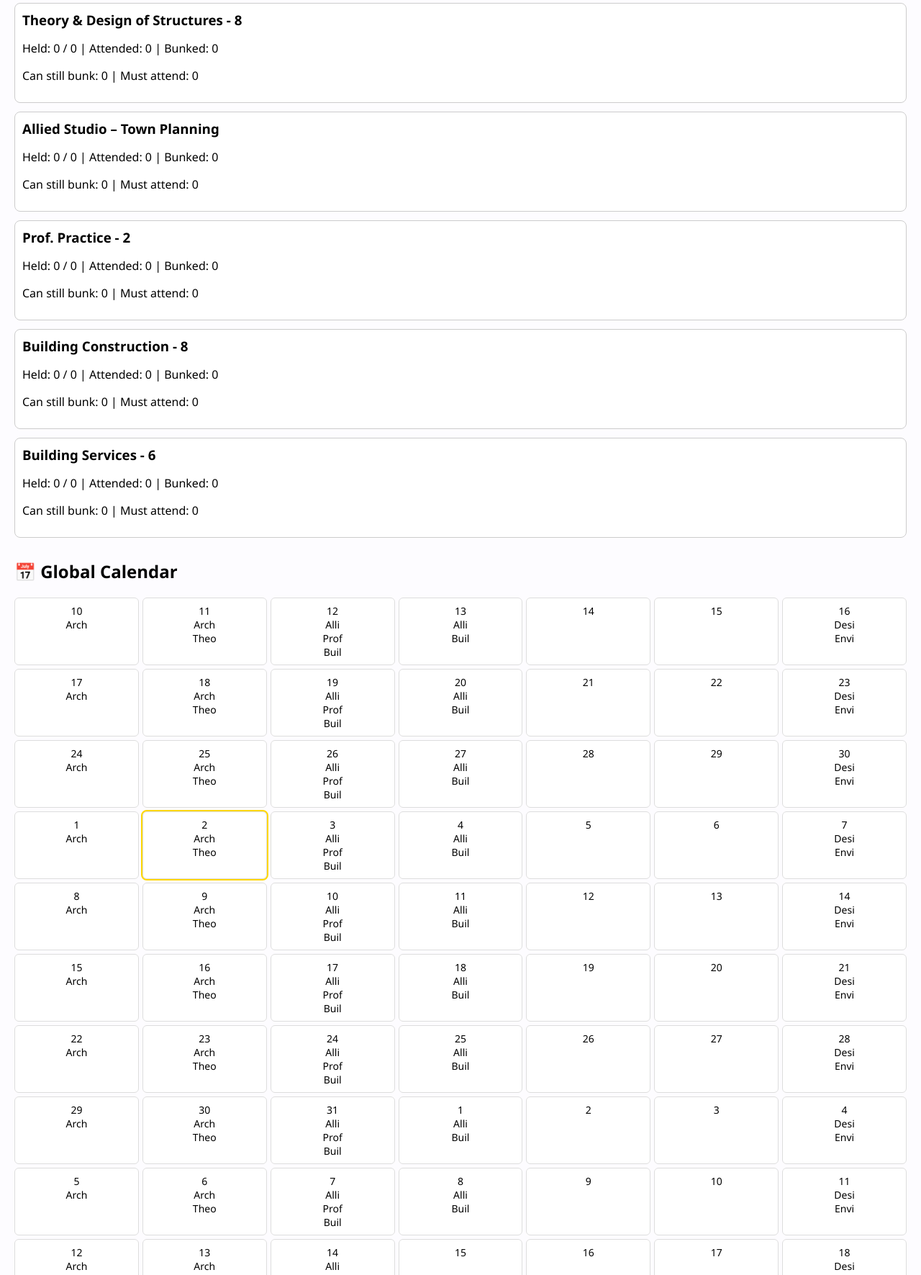
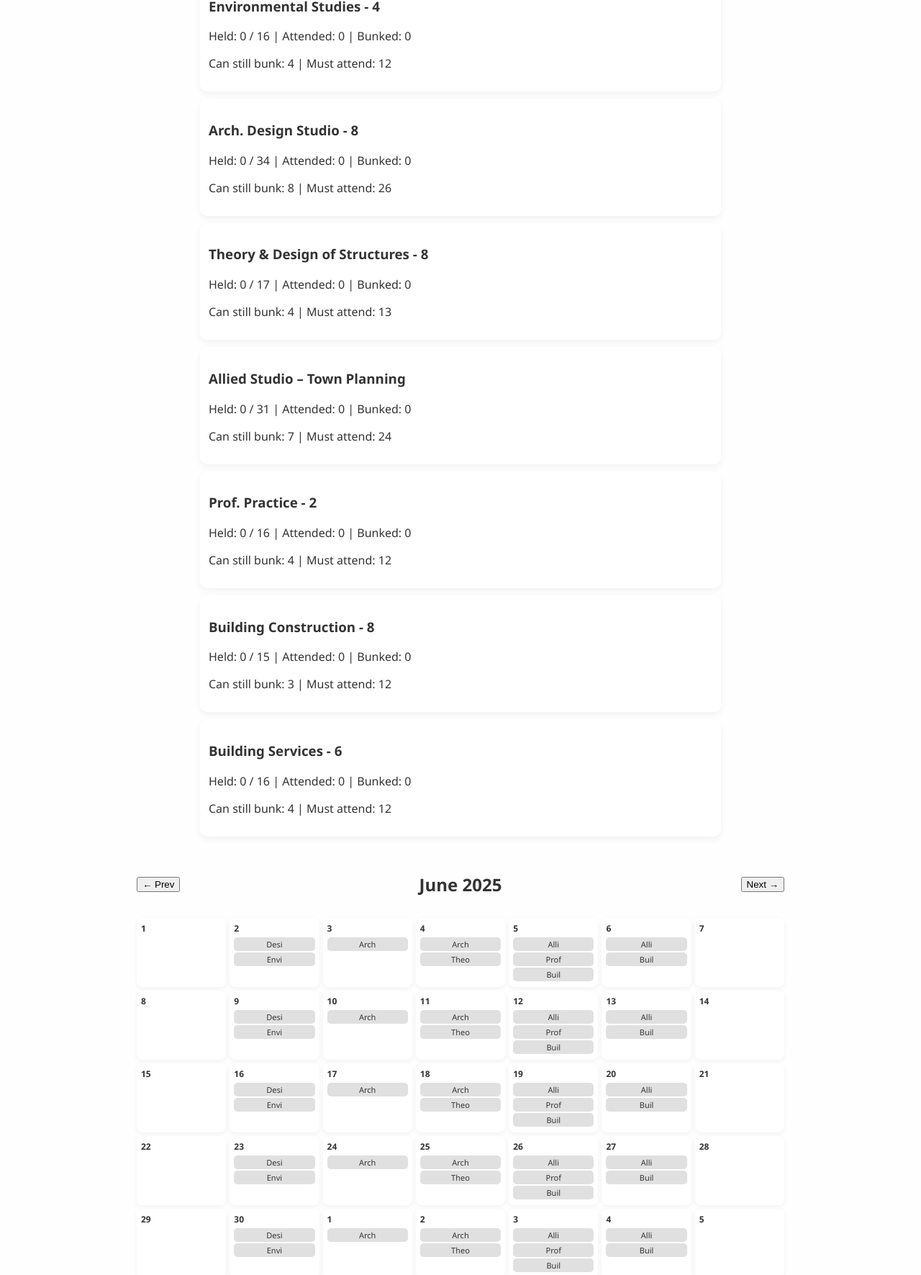
Before and after one commit to pranayj02/vibes, a plain HTML site: page index.html in a window 1280 px wide. Shown: the part 785-2556 px from the top of the page at 72% size. Drawn offline with Linux system fonts and the light colour scheme.

Commit message:
Update index.html

```diff
--- a/index.html
+++ b/index.html
@@ -5,40 +5,74 @@
   <title>Izzu’s Bunking Powertool</title>
   <meta name="viewport" content="width=device-width, initial-scale=1.0" />
   <style>
+    :root {
+      --bg: #fefeff;
+      --card: #ffffff;
+      --text: #333;
+      --attended: #c8f7c5;
+      --bunked: #f9c0c0;
+      --upcoming: #e0e0e0;
+    }
+    body.dark {
+      --bg: #1e1e2f;
+      --card: #2c2c3e;
+      --text: #eee;
+      --attended: #2e8b57;
+      --bunked: #8b2e2e;
+      --upcoming: #555;
+    }
     body {
+      margin: 0;
       font-family: 'Segoe UI', sans-serif;
-      margin: 0;
-      background: #fdfcff;
+      background: var(--bg);
+      color: var(--text);
       padding: 20px;
+      transition: all 0.3s ease;
     }
     header {
       text-align: center;
-      margin-bottom: 20px;
+      margin-bottom: 10px;
     }
-    .carousel {
-      display: flex;
-      overflow-x: auto;
-      gap: 10px;
-      padding: 10px;
-      margin-bottom: 30px;
+    .toggle-dark {
+      position: absolute;
+      top: 20px;
+      right: 20px;
+      background: #ffd93d;
+      border: none;
+      padding: 6px 10px;
+      border-radius: 6px;
+      cursor: pointer;
     }
-    .carousel img {
-      max-height: 180px;
-      border-radius: 10px;
-      flex-shrink: 0;
+    .carousel-container {
+      max-width: 600px;
+      margin: 0 auto 20px;
+      border-radius: 12px;
+      overflow: hidden;
+      box-shadow: 0 4px 10px rgba(0,0,0,0.1);
+    }
+    .carousel-image {
+      display: none;
+      width: 100%;
+      border-radius: 12px;
     }
     .subject-card {
-      border: 1px solid #ccc;
-      background: #fff;
-      border-radius: 8px;
-      padding: 10px;
-      margin-bottom: 12px;
-    }
-    .subject-card h3 {
-      margin: 0 0 6px;
+      background: var(--card);
+      border-radius: 10px;
+      padding: 12px;
+      margin: 10px auto;
+      max-width: 700px;
+      box-shadow: 0 4px 10px rgba(0,0,0,0.05);
     }
     .calendar {
       margin-top: 30px;
+      max-width: 900px;
+      margin-left: auto;
+      margin-right: auto;
+    }
+    .calendar-header {
+      display: flex;
+      justify-content: space-between;
+      align-items: center;
     }
     .calendar-grid {
       display: grid;
@@ -47,76 +81,82 @@
       margin-top: 10px;
     }
     .calendar-day {
-      background: #fff;
-      padding: 8px;
-      border-radius: 6px;
+      background: var(--card);
+      border-radius: 8px;
+      padding: 6px;
+      min-height: 80px;
+      font-size: 12px;
+      box-shadow: 0 2px 6px rgba(0,0,0,0.05);
+    }
+    .calendar-day h4 {
+      margin: 0 0 4px;
+    }
+    .class-button {
+      display: block;
+      margin: 2px 0;
+      font-size: 11px;
+      padding: 2px 4px;
+      border-radius: 5px;
+      cursor: pointer;
       text-align: center;
-      font-size: 14px;
-      cursor: pointer;
-      border: 1px solid #ddd;
     }
-    .calendar-day.attended {
-      background-color: #c8f7c5;
-    }
-    .calendar-day.bunked {
-      background-color: #f9c0c0;
-    }
-    .calendar-day.today {
-      outline: 2px solid gold;
-    }
+    .attended { background: var(--attended); }
+    .bunked { background: var(--bunked); }
+    .upcoming { background: var(--upcoming); }
     .legend {
       display: flex;
       justify-content: center;
+      gap: 15px;
       margin-top: 10px;
-      gap: 20px;
     }
-    .legend div {
+    .legend span {
       display: flex;
       align-items: center;
       gap: 5px;
-      font-size: 14px;
     }
     .dot {
       width: 12px;
       height: 12px;
       border-radius: 50%;
     }
-    .dot.attended { background: #45cb78; }
-    .dot.bunked   { background: #e14e4e; }
-    .dot.upcoming { background: #ccc; }
+    .dot.attended { background: var(--attended); }
+    .dot.bunked   { background: var(--bunked); }
+    .dot.upcoming { background: var(--upcoming); }
   </style>
 </head>
 <body>
+  <button class="toggle-dark" onclick="toggleDarkMode()">🌙 Toggle</button>
   <header>
     <h1>Izzu’s Bunking Powertool</h1>
   </header>
 
-  <!-- 🎠 Carousel -->
-  <div class="carousel">
-    <img src="FE587BEE-B75A-4339-A4FC-4BDBE073A250.jpeg" />
-    <img src="IMG_0330.jpeg" />
-    <img src="IMG_3484.jpeg" />
-    <img src="IMG_5178.jpeg" />
-    <img src="IMG_5179.jpeg" />
-    <img src="IMG_5180.jpeg" />
+  <div class="carousel-container">
+    <img class="carousel-image" src="FE587BEE-B75A-4339-A4FC-4BDBE073A250.jpeg" />
+    <img class="carousel-image" src="IMG_0330.jpeg" />
+    <img class="carousel-image" src="IMG_3484.jpeg" />
+    <img class="carousel-image" src="IMG_5178.jpeg" />
+    <img class="carousel-image" src="IMG_5179.jpeg" />
+    <img class="carousel-image" src="IMG_5180.jpeg" />
   </div>
 
-  <!-- 📊 Subject-wise Stats -->
   <div id="subjectStats"></div>
 
-  <!-- 📅 Calendar -->
   <div class="calendar">
-    <h2>📅 Global Calendar</h2>
-    <div id="calendarGrid" class="calendar-grid"></div>
+    <div class="calendar-header">
+      <button onclick="changeMonth(-1)">← Prev</button>
+      <h2 id="monthLabel"></h2>
+      <button onclick="changeMonth(1)">Next →</button>
+    </div>
+    <div class="calendar-grid" id="calendarGrid"></div>
     <div class="legend">
-      <div><div class="dot attended"></div>Attended</div>
-      <div><div class="dot bunked"></div>Bunked</div>
-      <div><div class="dot upcoming"></div>Upcoming</div>
+      <span><div class="dot attended"></div>Attended</span>
+      <span><div class="dot bunked"></div>Bunked</span>
+      <span><div class="dot upcoming"></div>Upcoming</span>
     </div>
   </div>
 
   <script>
-    const timetable = {
+    const subjects = {
       "Design Dissertation - 1": [1],
       "Environmental Studies - 4": [1],
       "Arch. Design Studio - 8": [2, 3],
@@ -126,56 +166,62 @@
       "Building Construction - 8": [5],
       "Building Services - 6": [4],
     };
+    const holidays = ["2025-08-15", "2025-09-19", "2025-10-02"];
+    const start = new Date("2025-06-10");
+    const end = new Date("2025-10-03");
+    let viewMonth = start.getMonth();
+    let viewYear = start.getFullYear();
+    const storageKey = 'izzus-attendance';
+    const attendance = JSON.parse(localStorage.getItem(storageKey) || '{}');
 
-    const startDate = new Date("2025-06-10");
-    const endDate = new Date("2025-10-03");
-    const holidays = ["2025-08-15", "2025-09-19", "2025-10-02"];
-    const attendanceData = {};
+    function saveData() {
+      localStorage.setItem(storageKey, JSON.stringify(attendance));
+    }
 
-    Object.keys(timetable).forEach(subject => {
-      attendanceData[subject] = {};
-    });
-
-    function getDates() {
-      const days = [];
-      let d = new Date(startDate);
-      while (d <= endDate) {
-        days.push(new Date(d));
+    function getAllDates() {
+      const out = [];
+      let d = new Date(start);
+      while (d <= end) {
+        out.push(new Date(d));
         d.setDate(d.getDate() + 1);
       }
-      return days;
+      return out;
     }
 
-    function toggleAttendance(subject, dateStr) {
-      const current = attendanceData[subject][dateStr];
-      attendanceData[subject][dateStr] =
-        current === "attended"
-          ? "bunked"
-          : current === "bunked"
-          ? "attended"
-          : "attended";
-      renderStats();
-      renderCalendar();
+    function formatDate(d) {
+      return d.toISOString().slice(0, 10);
+    }
+
+    function toggleStatus(subject, dateStr) {
+      const key = `${subject}_${dateStr}`;
+      attendance[key] = attendance[key] === 'attended' ? 'bunked' :
+                        attendance[key] === 'bunked' ? 'attended' : 'attended';
+      saveData();
+      render();
     }
 
     function renderStats() {
       const container = document.getElementById("subjectStats");
-      container.innerHTML = "";
-
-      Object.entries(attendanceData).forEach(([subject, records]) => {
-        const total = Object.keys(records).length;
-        const attended = Object.values(records).filter((v) => v === "attended").length;
-        const bunked = Object.values(records).filter((v) => v === "bunked").length;
-        const held = attended + bunked;
+      container.innerHTML = '';
+      Object.entries(subjects).forEach(([subject, days]) => {
+        let total = 0, attended = 0, bunked = 0;
+        getAllDates().forEach(date => {
+          const dStr = formatDate(date);
+          if (days.includes(date.getDay()) && !holidays.includes(dStr)) {
+            total++;
+            const key = `${subject}_${dStr}`;
+            if (attendance[key] === 'attended') attended++;
+            if (attendance[key] === 'bunked') bunked++;
+          }
+        });
         const required = Math.ceil(0.75 * total);
-        const canBunk = Math.max(0, attended + (total - held) - required);
+        const canBunk = Math.max(0, attended + (total - attended - bunked) - required);
         const mustAttend = Math.max(0, required - attended);
-
-        const div = document.createElement("div");
-        div.className = "subject-card";
+        const div = document.createElement('div');
+        div.className = 'subject-card';
         div.innerHTML = `
           <h3>${subject}</h3>
-          <p>Held: ${held} / ${total} | Attended: ${attended} | Bunked: ${bunked}</p>
+          <p>Held: ${attended + bunked} / ${total} | Attended: ${attended} | Bunked: ${bunked}</p>
           <p>Can still bunk: ${canBunk} | Must attend: ${mustAttend}</p>
         `;
         container.appendChild(div);
@@ -184,39 +230,64 @@
 
     function renderCalendar() {
       const grid = document.getElementById("calendarGrid");
-      grid.innerHTML = "";
-      const days = getDates();
+      grid.innerHTML = '';
+      const label = document.getElementById("monthLabel");
+      const first = new Date(viewYear, viewMonth, 1);
+      const startDay = new Date(first);
+      startDay.setDate(first.getDate() - first.getDay());
+      label.textContent = first.toLocaleString('default', { month: 'long', year: 'numeric' });
 
-      days.forEach((date) => {
-        const cell = document.createElement("div");
-        const dStr = date.toISOString().slice(0, 10);
-        cell.className = "calendar-day";
-        const today = new Date().toDateString() === date.toDateString();
-        if (today) cell.classList.add("today");
+      for (let i = 0; i < 42; i++) {
+        const date = new Date(startDay);
+        date.setDate(startDay.getDate() + i);
+        const dStr = formatDate(date);
+        const cell = document.createElement('div');
+        cell.className = 'calendar-day';
+        cell.innerHTML = `<h4>${date.getDate()}</h4>`;
 
-        const contents = [`<div>${date.getDate()}</div>`];
-
-        Object.entries(timetable).forEach(([subject, classDays]) => {
-          if (classDays.includes(date.getDay()) && !holidays.includes(dStr)) {
-            const status = attendanceData[subject][dStr] || "upcoming";
-            attendanceData[subject][dStr] = status;
-            contents.push(
-              `<div class="${status}" onclick="toggleAttendance('${subject}','${dStr}')">
-                ${subject.split(" ")[0].slice(0, 4)}
-              </div>`
-            );
-            if (status === "attended") cell.classList.add("attended");
-            else if (status === "bunked") cell.classList.add("bunked");
+        Object.entries(subjects).forEach(([subject, days]) => {
+          if (days.includes(date.getDay()) && !holidays.includes(dStr)) {
+            const key = `${subject}_${dStr}`;
+            const status = attendance[key] || 'upcoming';
+            const btn = document.createElement('div');
+            btn.className = `class-button ${status}`;
+            btn.textContent = subject.split(" ")[0].slice(0, 4);
+            btn.onclick = () => toggleStatus(subject, dStr);
+            cell.appendChild(btn);
           }
         });
 
-        cell.innerHTML = contents.join("");
         grid.appendChild(cell);
-      });
+      }
     }
 
-    renderStats();
-    renderCalendar();
+    function render() {
+      renderStats();
+      renderCalendar();
+    }
+
+    function changeMonth(offset) {
+      viewMonth += offset;
+      if (viewMonth < 0) { viewMonth = 11; viewYear--; }
+      if (viewMonth > 11) { viewMonth = 0; viewYear++; }
+      render();
+    }
+
+    function toggleDarkMode() {
+      document.body.classList.toggle("dark");
+    }
+
+    function rotateCarousel() {
+      const imgs = document.querySelectorAll('.carousel-image');
+      let idx = 0;
+      setInterval(() => {
+        imgs.forEach((img, i) => img.style.display = i === idx ? 'block' : 'none');
+        idx = (idx + 1) % imgs.length;
+      }, 3000);
+    }
+
+    rotateCarousel();
+    render();
   </script>
 </body>
 </html>
```
